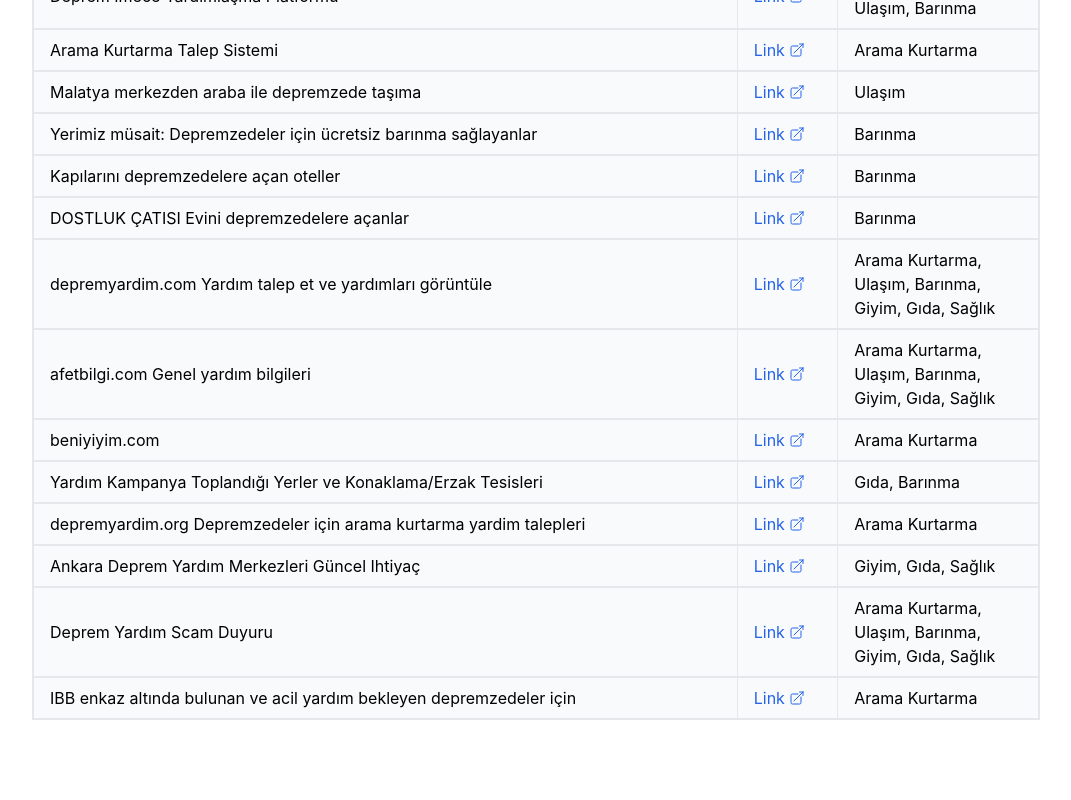
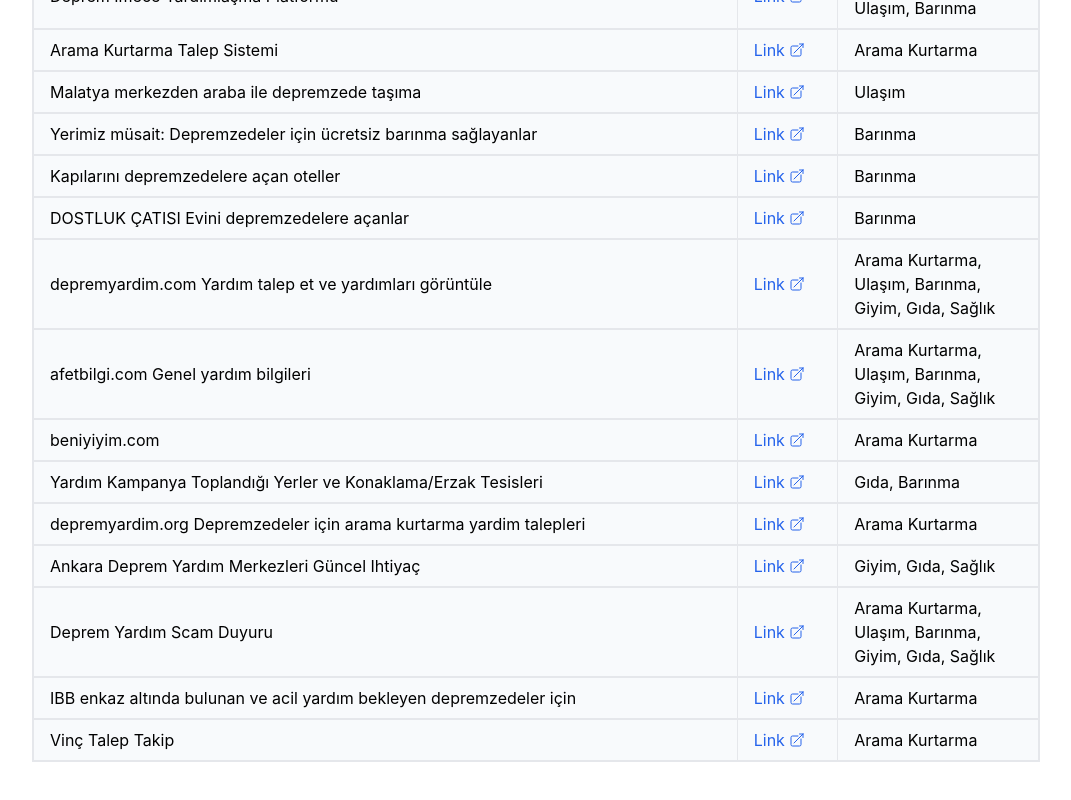
Before and after one commit to alparslandeniz/tumyardimlar, a React (Create React App) app: page / in a window 1280 px wide. Shown: the part 522-1322 px from the top of the page, without its empty margins (104-1175 px from the left). Before the commit the page ends 1282 px from the top, so only its background shows below. Built offline with nearby package versions, Linux system fonts and the light colour scheme.

Commit message:
Update Data.js

```diff
--- a/src/Components/Constants/Data.js
+++ b/src/Components/Constants/Data.js
@@ -69,4 +69,9 @@
     url: "https://survey123.arcgis.com/share/60b0edcfb75d40d9a77f8c4df6f6be0e?portalUrl=https://geo.bimtas.istanbul/geoportal",
     category: "Arama Kurtarma",
   },
+  {
+    description: "Vinç Talep Takip",
+    url: "https://docs.google.com/forms/d/e/1FAIpQLSeBB7c2gXQ9OUyMCWNB3sjzdNYX4nfcdSHB-IiRcZdlFvrNvQ/viewform",
+    category: "Arama Kurtarma",
+  },
 ];
```
